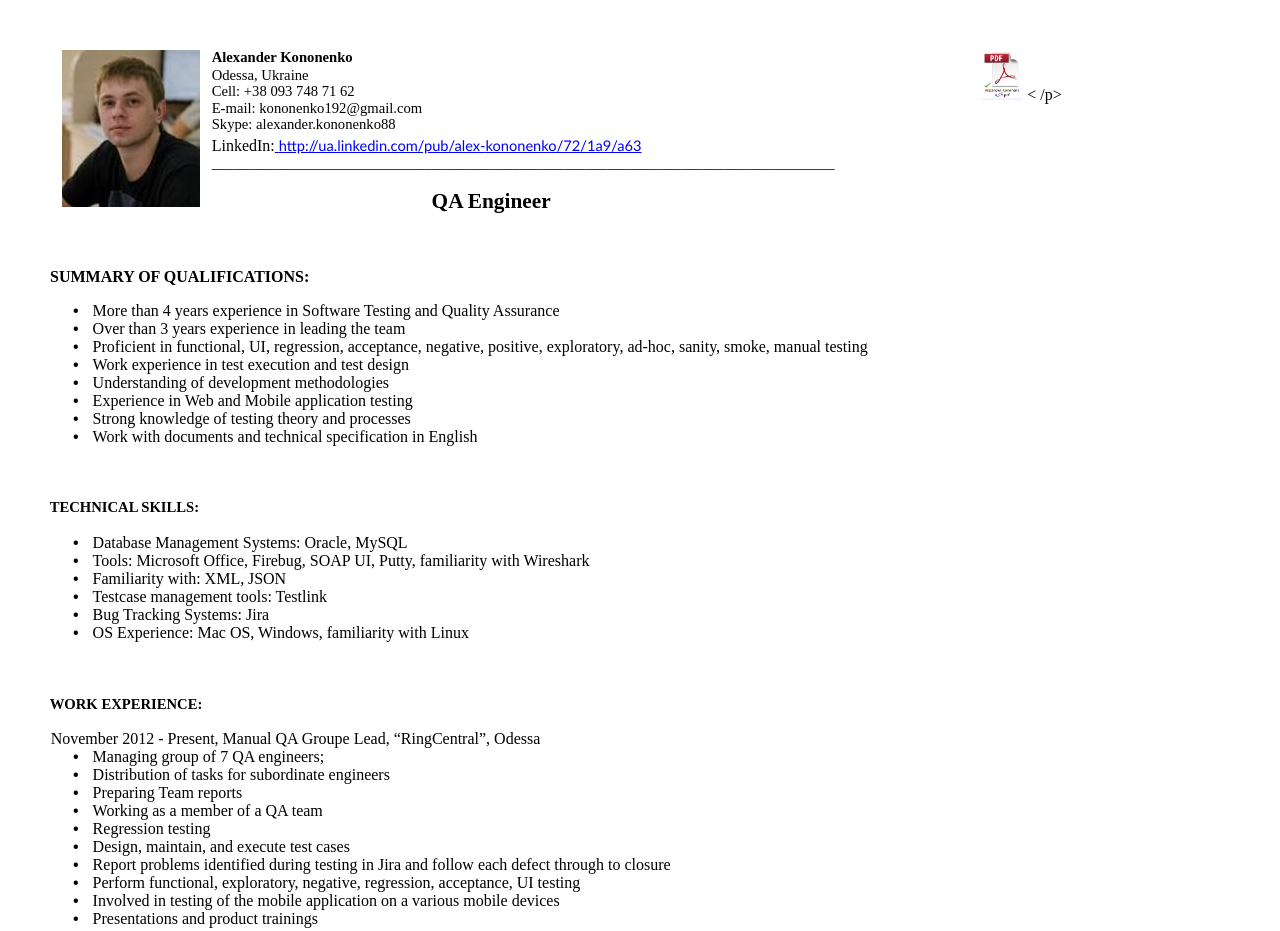
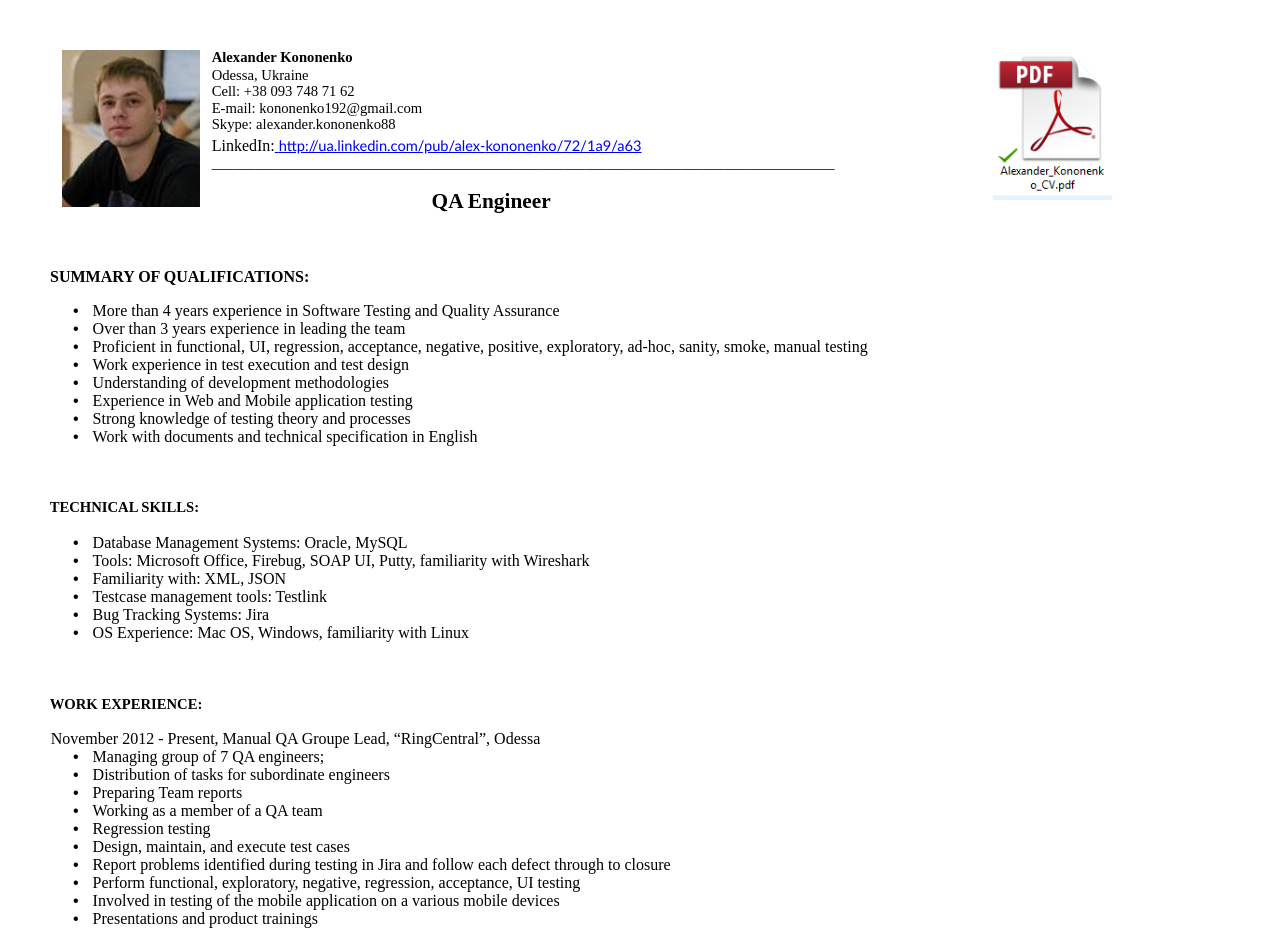
Before and after one commit to alexander-kononenko/alexander-kononenko.github.io, a plain HTML site: page index.html in a window 1280 px wide. Shown: the top 931 px of the page. Drawn offline with Linux system fonts and the light colour scheme.

Commit message:
Update index.html

```diff
--- a/index.html
+++ b/index.html
@@ -482,8 +482,8 @@ style='font-size:11.0pt;line-height:107%'><span
 style='mso-spacerun:yes'> </span></span></p>
 </TD>
 
-<TD valign="top"> <p align="right"><a href="Alexander_Kononenko_CV_tech_lead_position.files/Alexander_Kononenko_CV_tech_lead_position.pdf"><img src="Alexander_Kononenko_CV_tech_lead_position.files/pdf.png" width="50"
-   height="50" alt="Пример"></a>< /p></TD>
+<TD valign="top"> <p align="right"><a href="Alexander_Kononenko_CV_tech_lead_position.files/Alexander_Kononenko_CV_tech_lead_position.pdf"><img src="Alexander_Kononenko_CV_tech_lead_position.files/pdf.png" width="150"
+   height="150"></a></p></TD>
 
 </TR>
 </TABLE>
```
